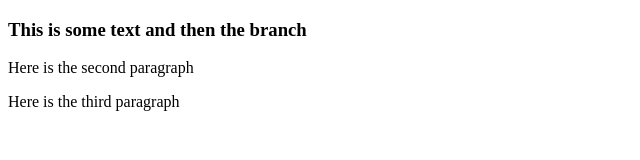
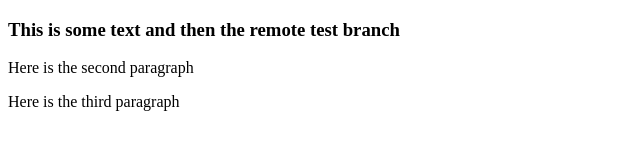
Before and after one commit to lynnlangit/YouTubeDemo, a plain HTML site: page index.html in a window 1280 px wide. Shown: the whole page, without its empty margins (0-640 px from the left). Drawn offline with Linux system fonts and the light colour scheme.

Commit message:
remote branch

```diff
--- a/index.html
+++ b/index.html
@@ -5,7 +5,7 @@
 </head>
 <body>
 <h3> <p>
-   This is some text and then the branch
+   This is some text and then the remote test branch
    </p></h3>
    <p>
    Here is the second paragraph
```
